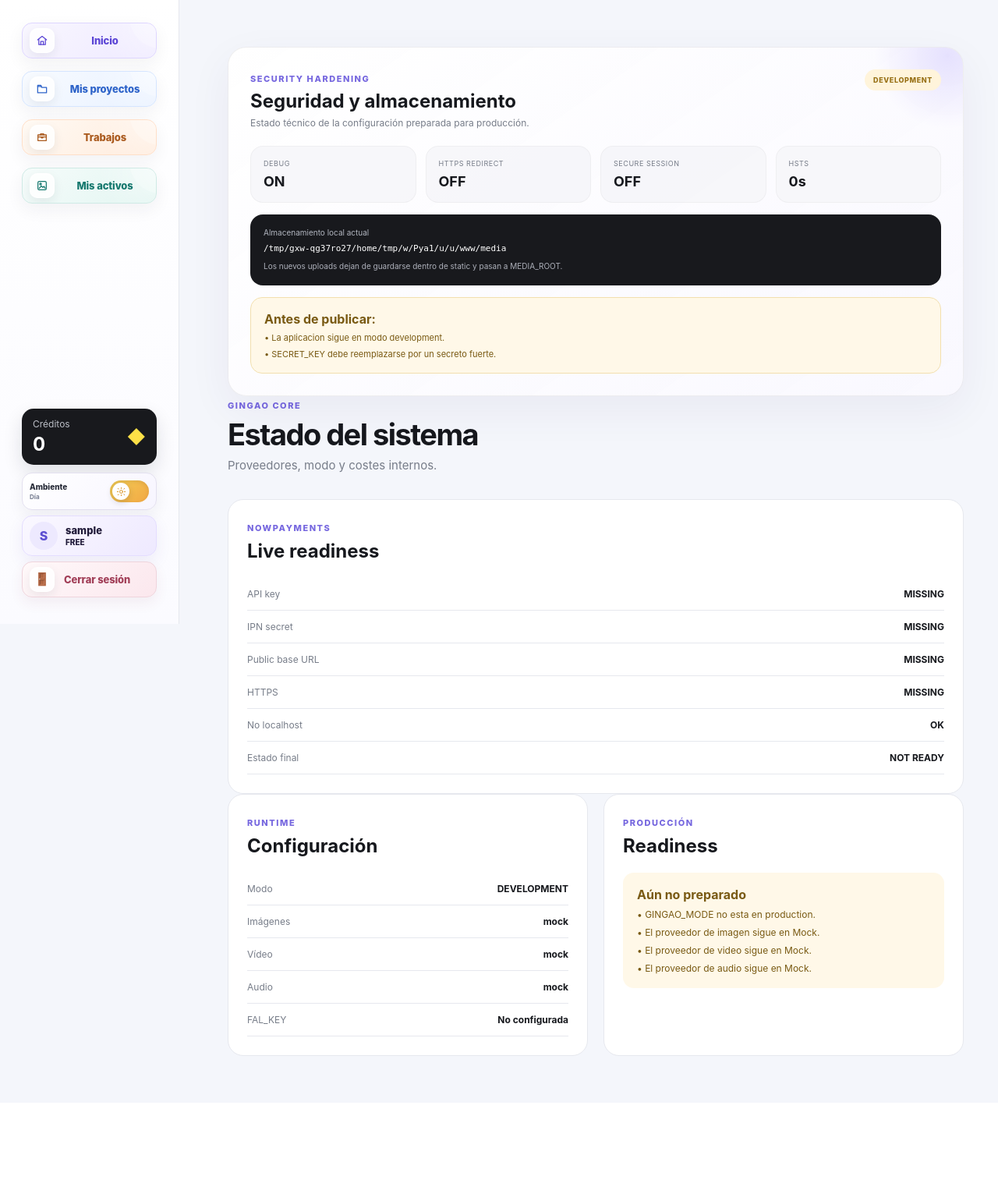
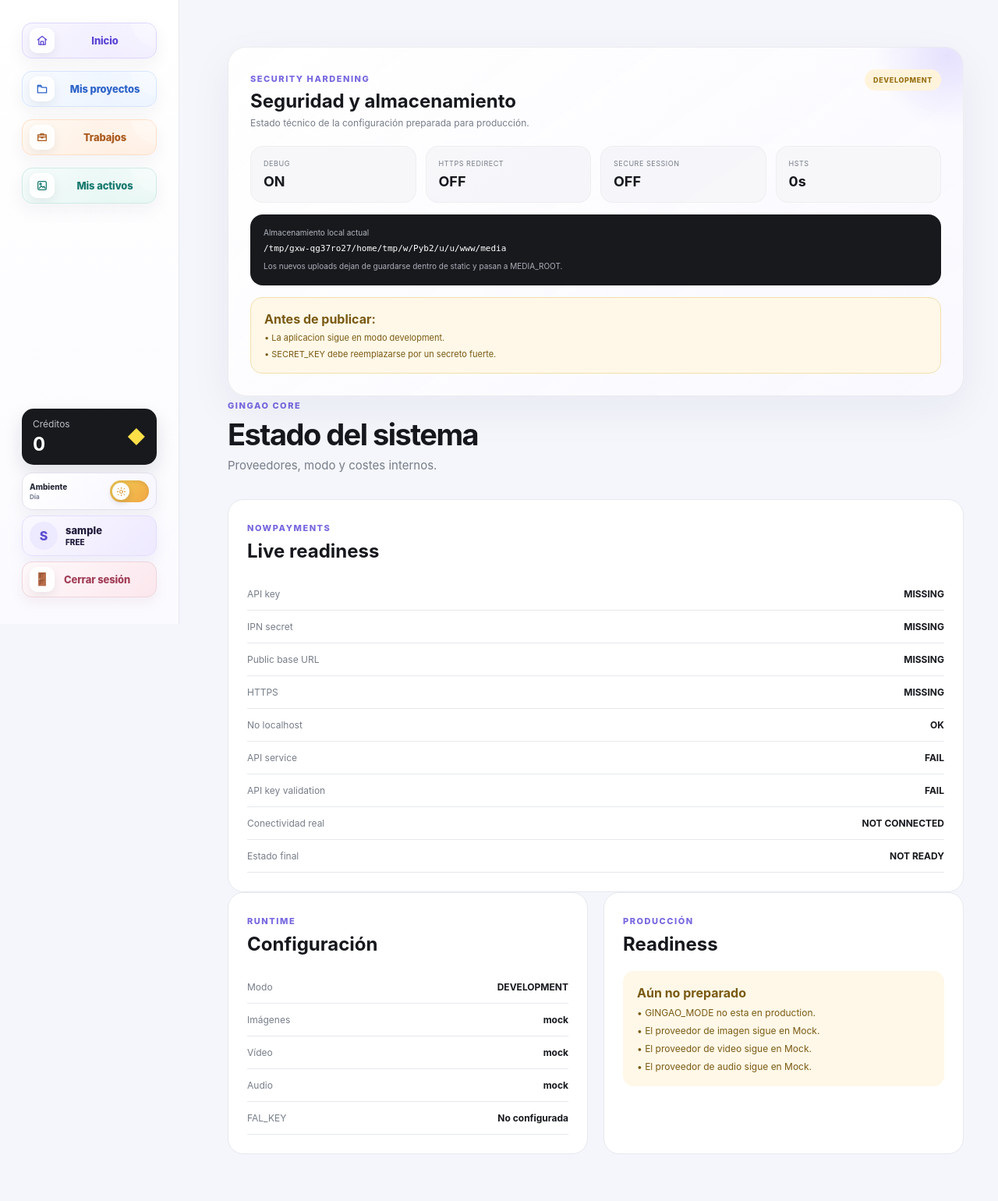
Before and after one commit to samu019/gingao-mvp, a Django app: page /system/status/ in a window 1280 px wide. Shown: the whole page at 78% size. Before the commit the page ends 1354 px from the top, so only its background shows below. Run offline with Django 5.2, Linux system fonts and the light colour scheme; the visitor is signed in with stand-in values (Sample User, id 1); data comes from the database, SQL or seed files in the repository; data that the repository does not hold is empty; parts of the project's set-up code (start-up, migrations or seed data) failed here and were passed over.

Commit message:
Add NOWPayments read-only connectivity check

```diff
--- a/credits/nowpayments.py
+++ b/credits/nowpayments.py
@@ -139,6 +139,68 @@ def get_live_readiness():
         "public_base_url":
             public_base,
     }
+
+
+def check_nowpayments_connectivity():
+    """
+    Read-only connectivity test.
+
+    - GET /status: checks NOWPayments API availability.
+    - GET /estimate: validates our x-api-key without creating a payment.
+    - Does not create invoices, payments or modify credits.
+    """
+    result = {
+        "api_status": False,
+        "api_key": False,
+        "ready": False,
+        "error": "",
+    }
+
+    try:
+        status_response = requests.get(
+            settings.NOWPAYMENTS_API_BASE_URL + "/status",
+            timeout=settings.NOWPAYMENTS_TIMEOUT_SECONDS,
+        )
+        status_response.raise_for_status()
+
+        status_data = status_response.json()
+
+        result["api_status"] = (
+            str(status_data.get("message", "")).upper()
+            == "OK"
+        )
+
+        estimate_response = requests.get(
+            settings.NOWPAYMENTS_API_BASE_URL + "/estimate",
+            headers=_headers(),
+            params={
+                "amount": "1",
+                "currency_from": "usd",
+                "currency_to": "btc",
+            },
+            timeout=settings.NOWPAYMENTS_TIMEOUT_SECONDS,
+        )
+        estimate_response.raise_for_status()
+
+        estimate_data = estimate_response.json()
+
+        result["api_key"] = (
+            "estimated_amount" in estimate_data
+            or "amount_from" in estimate_data
+        )
+
+        result["ready"] = (
+            result["api_status"]
+            and result["api_key"]
+        )
+
+    except Exception as exc:
+        result["error"] = (
+            exc.__class__.__name__
+        )
+
+    return result
+
 
 
 def require_live_readiness():
--- a/projects/views.py
+++ b/projects/views.py
@@ -1643,11 +1643,24 @@ def system_status_view(
 
     from credits.nowpayments import (
         get_live_readiness,
+        check_nowpayments_connectivity,
     )
 
     nowpayments_readiness = (
         get_live_readiness()
     )
+
+    nowpayments_connectivity = {
+        "api_status": False,
+        "api_key": False,
+        "ready": False,
+        "error": "",
+    }
+
+    if nowpayments_readiness["ready"]:
+        nowpayments_connectivity = (
+            check_nowpayments_connectivity()
+        )
 
     from config.security import (
         security_ready,
@@ -1710,6 +1723,9 @@ def system_status_view(
 
             "nowpayments_readiness":
                 nowpayments_readiness,
+
+            "nowpayments_connectivity":
+                nowpayments_connectivity,
 
             "selected_project":
                 selected_project,
--- a/templates/dashboard/system_status.html
+++ b/templates/dashboard/system_status.html
@@ -248,6 +248,40 @@ Sistema ? Gingao
     </div>
 
     <div class="system-row">
+        <span>API service</span>
+        <strong>
+            {% if nowpayments_connectivity.api_status %}
+                OK
+            {% else %}
+                FAIL
+            {% endif %}
+        </strong>
+    </div>
+
+    <div class="system-row">
+        <span>API key validation</span>
+        <strong>
+            {% if nowpayments_connectivity.api_key %}
+                OK
+            {% else %}
+                FAIL
+            {% endif %}
+        </strong>
+    </div>
+
+    <div class="system-row">
+        <span>Conectividad real</span>
+        <strong>
+            {% if nowpayments_connectivity.ready %}
+                CONNECTED
+            {% else %}
+                NOT CONNECTED
+            {% endif %}
+        </strong>
+    </div>
+
+
+    <div class="system-row">
         <span>Estado final</span>
         <strong>
             {% if nowpayments_readiness.ready %}
```
